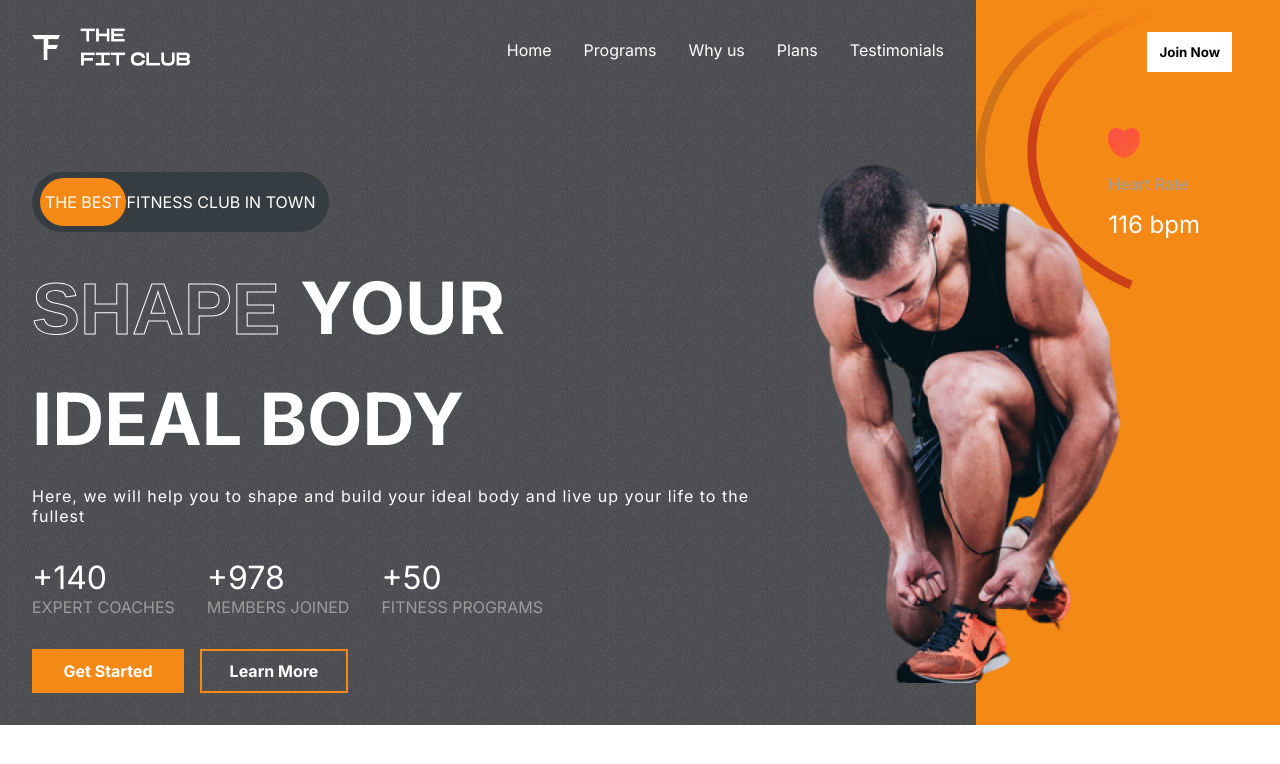
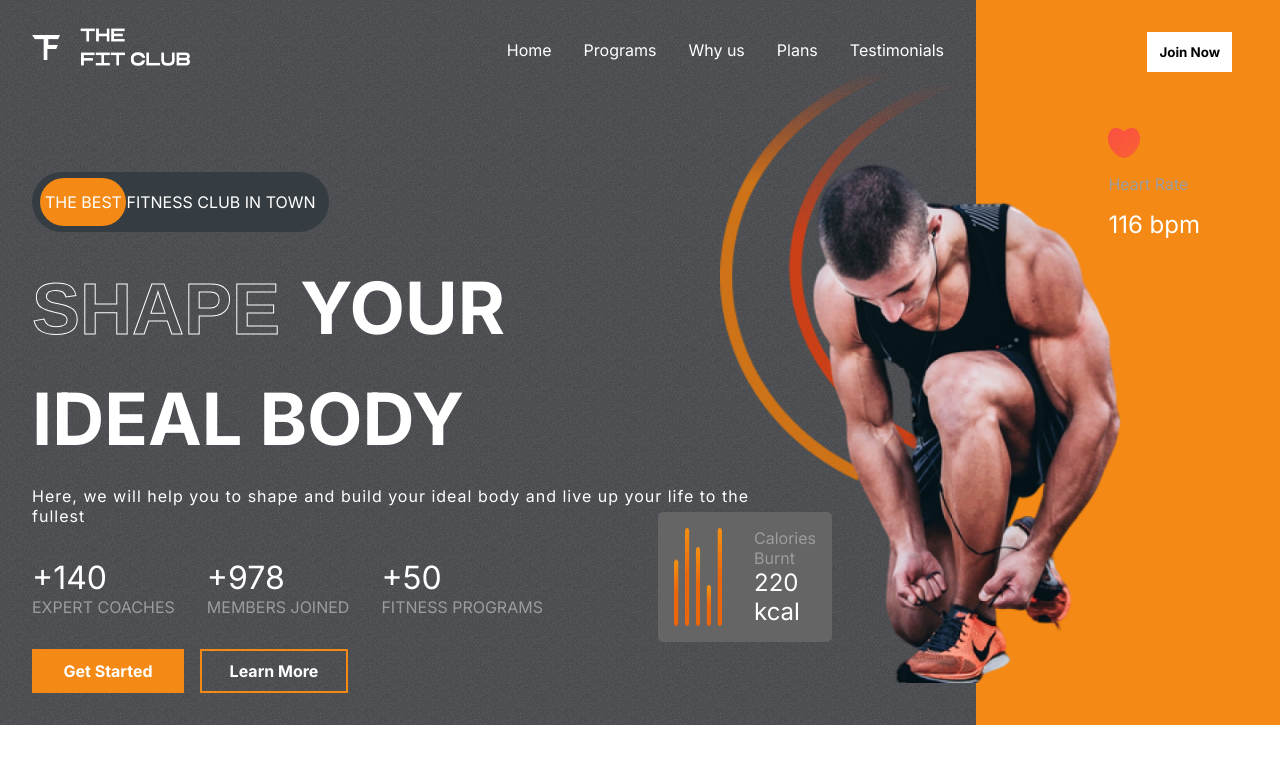
Before and after one commit to ThomasSzentirmay/FT-demo-st, a React (Create React App) app: page / in a window 1280 px wide. Shown: the top 764 px of the page. Built offline with nearby package versions, Linux system fonts and the light colour scheme; the HTML template or start-up script is replaced by a standard one.

Commit message:
finished hero

```diff
--- a/src/components/Hero/Hero.css
+++ b/src/components/Hero/Hero.css
@@ -144,3 +144,42 @@
     right: 8rem;
     width: 23rem;
 }
+
+.hero-image-back {
+    position: absolute;
+    top: 4rem;
+    right: 20rem;
+    z-index: -1;
+    width: 15rem;
+}
+
+.calories {
+    display: flex;
+    gap: 2rem;
+    background-color: var(--caloryCard);
+    border-radius: 5px;
+    padding: 1rem;
+    width: fit-content;
+    position: absolute;
+    top: 32rem;
+    right: 28rem;
+}
+
+.calories>img {
+    width: 3rem;
+}
+
+.calories>div {
+    display: flex;
+    flex-direction: column;
+    justify-content: space-between;
+}
+
+.calories>div>:nth-child(1) {
+    color: var(--gray);
+}
+
+.calories>div>:nth-child(2) {
+    color: #fff;
+    font-size: 1.5rem;
+}
--- a/src/components/Hero/Hero.jsx
+++ b/src/components/Hero/Hero.jsx
@@ -68,6 +68,15 @@
                 {/* Hero Images */}
                 <img src={hero_image} alt="" className='hero-image' />
                 <img src={hero_image_back} alt="" className='hero-image-back' />
+
+                {/* Calories */}
+                <div className="calories">
+                    <img src={Calories} alt="" />
+                    <div>
+                        <span>Calories Burnt</span>
+                        <span>220 kcal</span>
+                    </div>
+                </div>
             </div>
         </div>
     )
```
